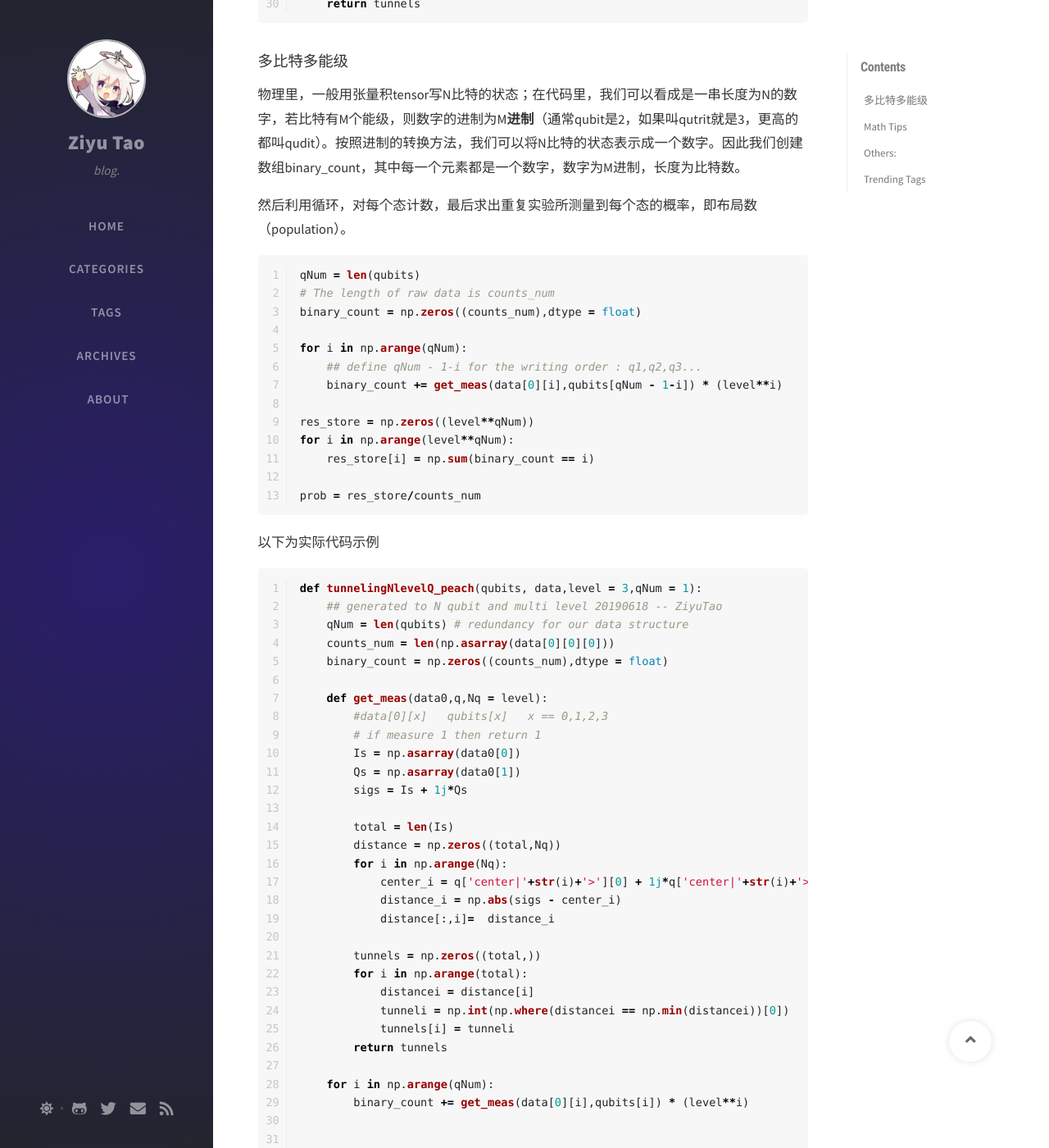
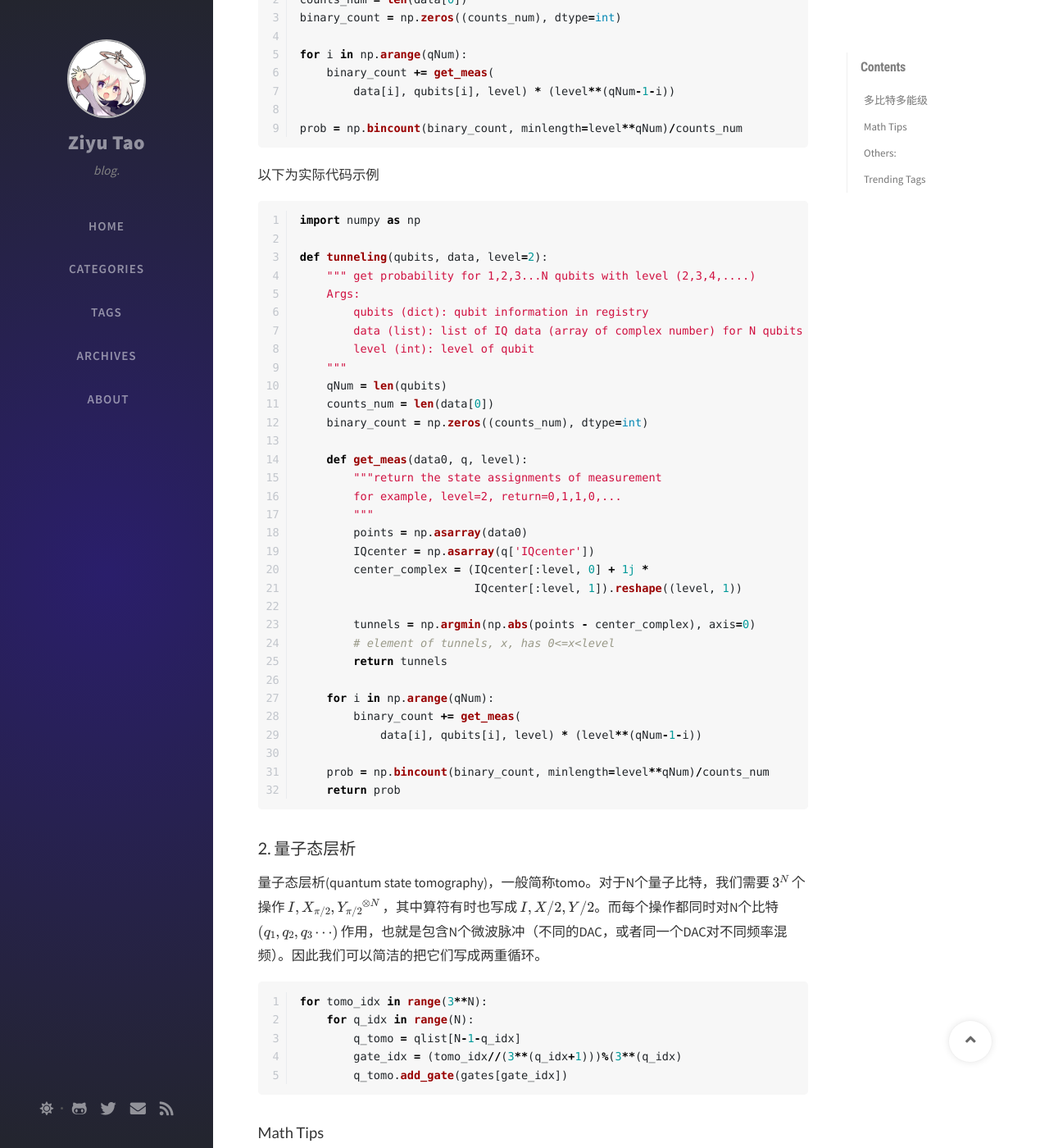
Before and after one commit to ZeeUTao/ZeeUTao.github.io, a Jekyll site: the page built from _posts/2019-09-18-MultiQubit_IQ.md, in a window 1280 px wide and 1400 px high, scrolled down 1228 px. Shown: the whole window at 82% size. Built offline with Jekyll 4.4.1, drawn with Linux system fonts in a browser that asks for light colours; nearby versions of some CDN libraries; comment, search, counter and statistics services are not loaded; some of the changed text lies outside the part shown.

Commit message:
Update 2019-09-18-MultiQubit_IQ.md

````diff
--- a/_posts/2019-09-18-MultiQubit_IQ.md
+++ b/_posts/2019-09-18-MultiQubit_IQ.md
@@ -26,33 +26,17 @@ After we save the readout data for the qubit, we can determine an unknown quantu
 ```python
 import numpy as np
 
-def get_meas(data0, q, Nq = 2):
-    """
-    Args:
-    	data0 (array): readout data
-    	q (dict): qubit parameters
-    	Nq (int): number of qubit levels
-    Returns:
-    	tunnels (array): list of numbers correspond
-    	to the states, e.g., [0,1,0,0...]
-    """
+def get_meas(data0, q, level):
+    """return the state assignments of measurement
+        for example, level=2, return=0,1,1,0,...
+        """
+    points = np.asarray(data0)
+    IQcenter = np.asarray(q['IQcenter'])
+    center_complex = (IQcenter[:level, 0] + 1j *
+                      IQcenter[:level, 1]).reshape((level, 1))
 
-    Is = np.asarray(data0[0]) #array
-    Qs = np.asarray(data0[1])
-    sigs = Is + 1j*Qs
-
-    total = len(Is)
-    distance = np.zeros((total,Nq))
-    for i in np.arange(Nq):
-        center_i = q['center|'+str(i)+'>'][0] + 1j*q['center|'+str(i)+'>'][1]
-        distance_i = np.abs(sigs - center_i)
-        distance[:,i]=  distance_i
-
-    tunnels = np.zeros((total,))
-    for i in np.arange(total):
-        distancei = distance[i]
-        tunneli = np.int(np.where(distancei == np.min(distancei))[0])
-        tunnels[i] = tunneli
+    tunnels = np.argmin(np.abs(points - center_complex), axis=0)
+    # element of tunnels, x, has 0<=x<level
     return tunnels
 ```
 
@@ -68,59 +52,50 @@ def get_meas(data0, q, Nq = 2):
 
 ```python
 qNum = len(qubits)
-# The length of raw data is counts_num
-binary_count = np.zeros((counts_num),dtype = float)
+counts_num = len(data[0])
+binary_count = np.zeros((counts_num), dtype=int)
 
 for i in np.arange(qNum):
-    ## define qNum - 1-i for the writing order : q1,q2,q3...
-    binary_count += get_meas(data[0][i],qubits[qNum - 1-i]) * (level**i)
+    binary_count += get_meas(
+        data[i], qubits[i], level) * (level**(qNum-1-i))
 
-res_store = np.zeros((level**qNum))
-for i in np.arange(level**qNum):
-    res_store[i] = np.sum(binary_count == i)
-
-prob = res_store/counts_num
+prob = np.bincount(binary_count, minlength=level**qNum)/counts_num
 ```
 
 以下为实际代码示例
 
 ```python
-def tunnelingNlevelQ_peach(qubits, data,level = 3,qNum = 1):
-    ## generated to N qubit and multi level 20190618 -- ZiyuTao
-    qNum = len(qubits) # redundancy for our data structure
-    counts_num = len(np.asarray(data[0][0][0]))
-    binary_count = np.zeros((counts_num),dtype = float)
+import numpy as np
 
-    def get_meas(data0,q,Nq = level):
-        #data[0][x]   qubits[x]   x == 0,1,2,3
-        # if measure 1 then return 1
-        Is = np.asarray(data0[0])
-        Qs = np.asarray(data0[1])
-        sigs = Is + 1j*Qs
+def tunneling(qubits, data, level=2):
+    """ get probability for 1,2,3...N qubits with level (2,3,4,....)
+    Args:
+        qubits (dict): qubit information in registry
+        data (list): list of IQ data (array of complex number) for N qubits
+        level (int): level of qubit
+    """
+    qNum = len(qubits)
+    counts_num = len(data[0])
+    binary_count = np.zeros((counts_num), dtype=int)
 
-        total = len(Is)
-        distance = np.zeros((total,Nq))
-        for i in np.arange(Nq):
-            center_i = q['center|'+str(i)+'>'][0] + 1j*q['center|'+str(i)+'>'][1]
-            distance_i = np.abs(sigs - center_i)
-            distance[:,i]=  distance_i
+    def get_meas(data0, q, level):
+        """return the state assignments of measurement
+        for example, level=2, return=0,1,1,0,...
+        """
+        points = np.asarray(data0)
+        IQcenter = np.asarray(q['IQcenter'])
+        center_complex = (IQcenter[:level, 0] + 1j *
+                          IQcenter[:level, 1]).reshape((level, 1))
 
-        tunnels = np.zeros((total,))
-        for i in np.arange(total):
-            distancei = distance[i]
-            tunneli = np.int(np.where(distancei == np.min(distancei))[0])
-            tunnels[i] = tunneli
+        tunnels = np.argmin(np.abs(points - center_complex), axis=0)
+        # element of tunnels, x, has 0<=x<level
         return tunnels
 
     for i in np.arange(qNum):
-        binary_count += get_meas(data[0][i],qubits[i]) * (level**i)
+        binary_count += get_meas(
+            data[i], qubits[i], level) * (level**(qNum-1-i))
 
-
-    res_store = np.zeros((level**qNum))
-    for i in np.arange(level**qNum):
-        res_store[i] = np.sum(binary_count == i)
-
-    prob = res_store/counts_num
+    prob = np.bincount(binary_count, minlength=level**qNum)/counts_num
     return prob
 ```
 
````
